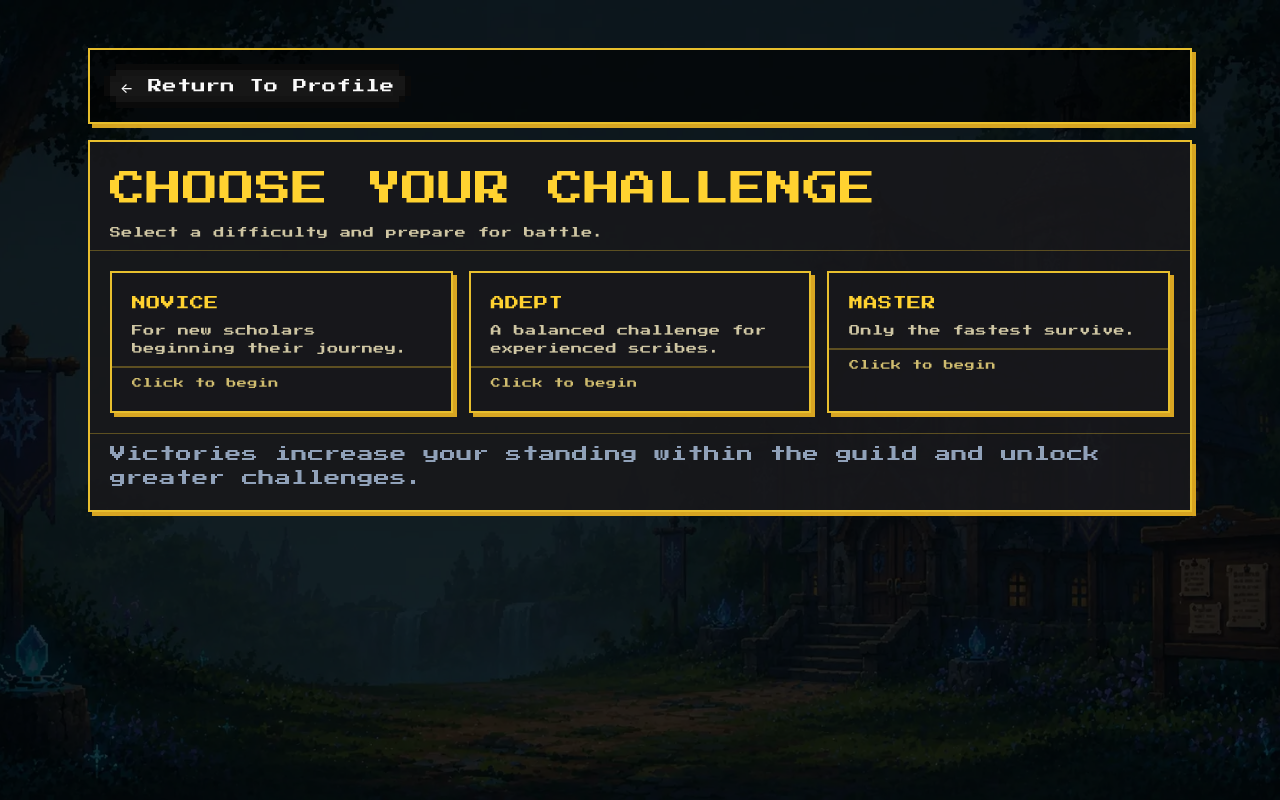
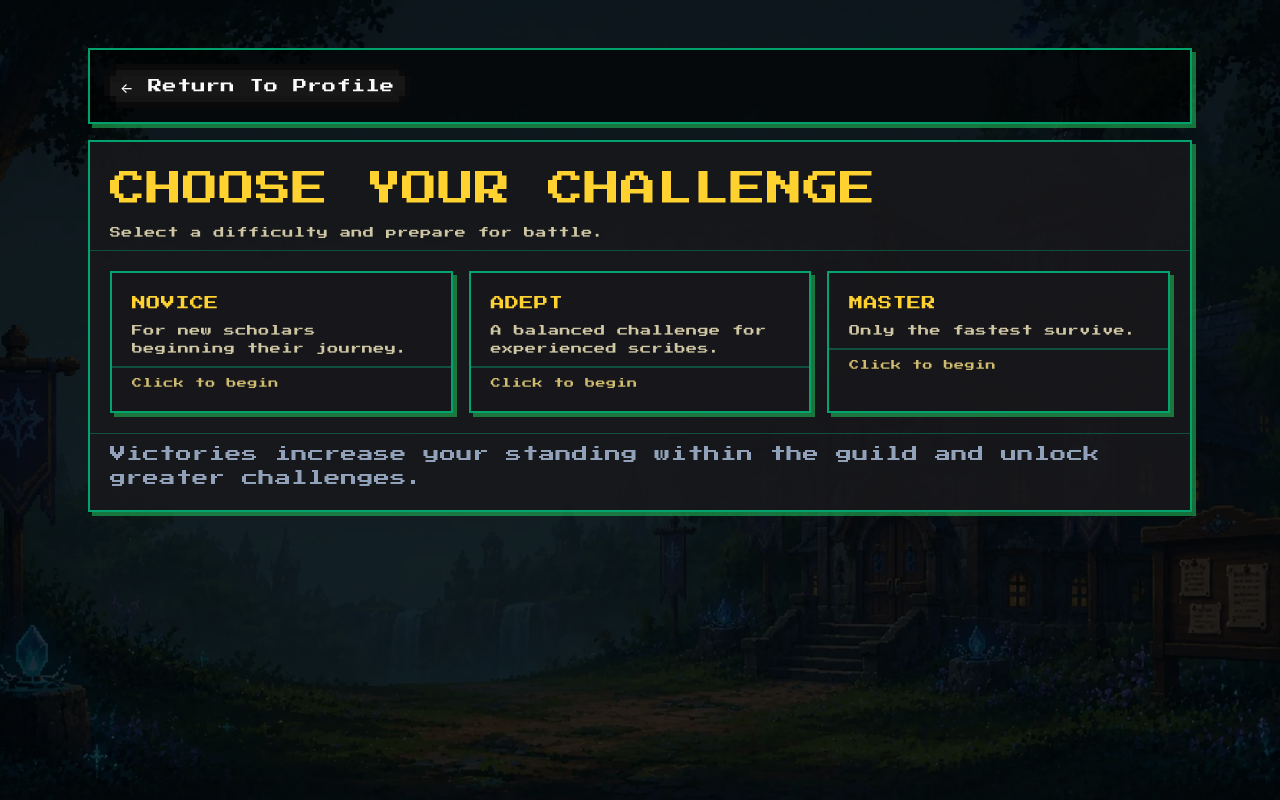
Before and after one commit to Robb-Designs/the-arcane-script, a React (Vite) app in the folder client/: page /battle in a window 1280 px wide. Built offline with nearby package versions, Linux system fonts and the light colour scheme; no server answers.

Commit message:
style(ui): switch 8bit card accents to forest theme and align battle/profile borders

```diff
--- a/client/src/components/ui/8bit/card.tsx
+++ b/client/src/components/ui/8bit/card.tsx
@@ -8,7 +8,7 @@ function Card({ className, ...props }: React.ComponentProps<"div">) {
   return (
     <div
       className={cn(
-        "retro relative border-2 border-amber-300/90 bg-zinc-900/90 text-amber-50 shadow-[4px_4px_0px_rgba(251,191,36,0.85)] transition-transform duration-150 hover:-translate-y-0.5 hover:shadow-[6px_6px_0px_rgba(251,191,36,0.85)]",
+        "retro relative border-2 border-emerald-500/85 bg-zinc-900/90 text-amber-50 shadow-[4px_4px_0px_rgba(34,197,94,0.55)] transition-transform duration-150 hover:-translate-y-0.5 hover:shadow-[6px_6px_0px_rgba(34,197,94,0.55)]",
         className
       )}
       {...props}
@@ -28,7 +28,7 @@ function CardContent({ className, ...props }: React.ComponentProps<"div">) {
 function CardHeader({ className, ...props }: React.ComponentProps<"div">) {
   return (
     <div
-      className={cn("px-4 pt-4 md:px-5 md:pt-5 pb-2 border-b border-amber-300/30", className)}
+      className={cn("px-4 pt-4 md:px-5 md:pt-5 pb-2 border-b border-emerald-400/30", className)}
       {...props}
     />
   );
@@ -55,7 +55,7 @@ function CardDescription({ className, ...props }: React.ComponentProps<"p">) {
 function CardFooter({ className, ...props }: React.ComponentProps<"div">) {
   return (
     <div
-      className={cn("px-4 pb-4 md:px-5 md:pb-5 pt-2 border-t border-amber-300/30", className)}
+      className={cn("px-4 pb-4 md:px-5 md:pb-5 pt-2 border-t border-emerald-400/30", className)}
       {...props}
     />
   );
--- a/client/src/pages/Battle.tsx
+++ b/client/src/pages/Battle.tsx
@@ -500,7 +500,7 @@ function Battle() {
                     cursor-pointer
                     transition-all
                     hover:-translate-y-1
-                    hover:border-amber-600
+                    hover:border-emerald-600
                     hover:bg-zinc-900/95
                   "
                 >
--- a/client/src/pages/Profile.tsx
+++ b/client/src/pages/Profile.tsx
@@ -249,7 +249,7 @@ function Profile() {
                 <Card
                   key={card.title}
                   onClick={() => navigate(card.path)}
-                  className="cursor-pointer transition-all hover:-translate-y-1 hover:border-amber-600 hover:bg-zinc-900/95"
+                  className="cursor-pointer transition-all hover:-translate-y-1 hover:border-emerald-600 hover:bg-zinc-900/95"
                 >
                   <CardHeader>
                     <CardTitle>{card.title}</CardTitle>
```
Also changed, not shown: 2 other files (tests, documents, lock files or other folders).
